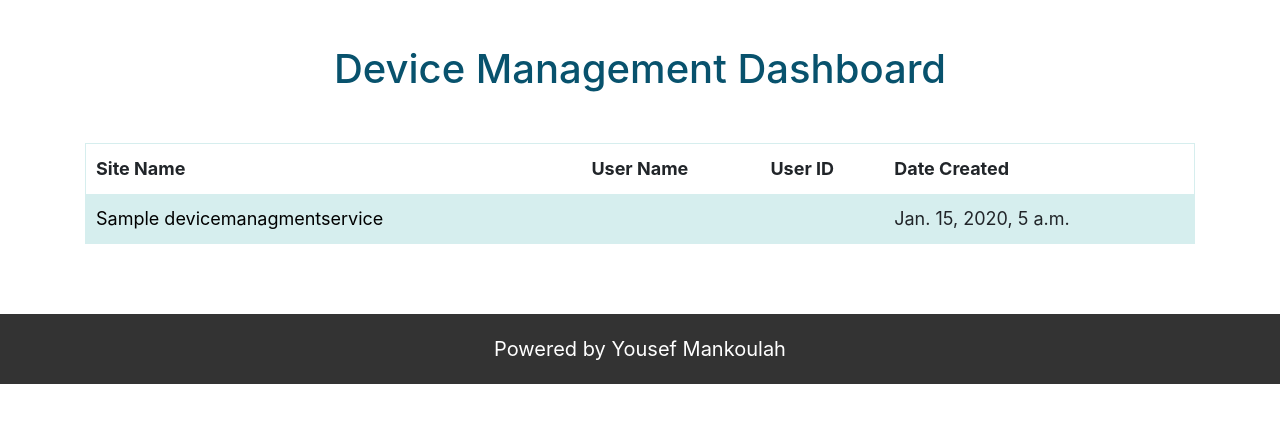
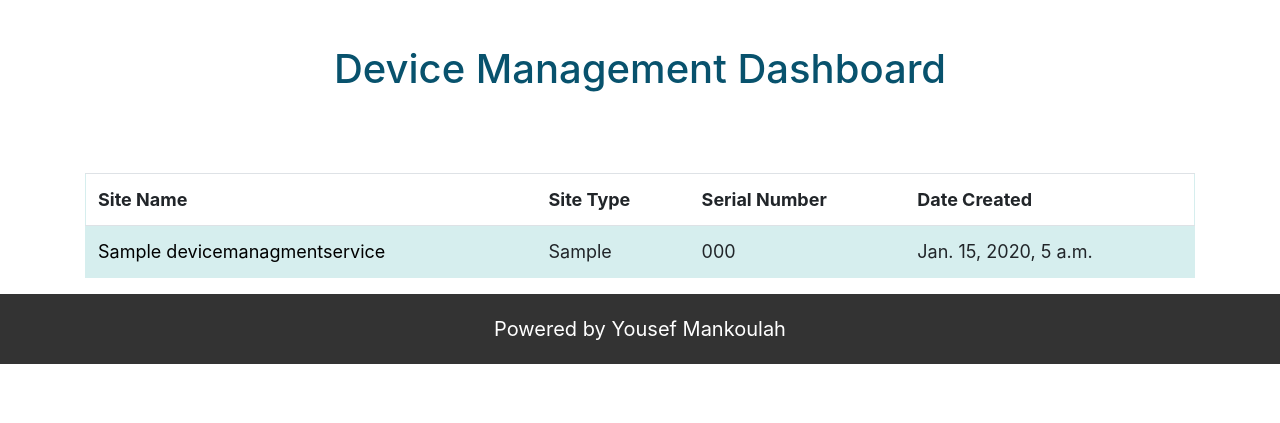
Before and after one commit to yousefmankoulah/QrGenerator_AudioCare, a Django app: page /homeAcessForDashboard/ in a window 1280 px wide. Shown: the part 95-518 px from the top of the page. Run offline with Django 4.2, Linux system fonts and the light colour scheme; a user stored in the database is signed in; tables that the repository leaves empty hold one stand-in row (values such as "Sample post"); some libraries are stand-ins or nearby versions.

Commit message:
Update dashboard.html

```diff
--- a/home/templates/dashboard.html
+++ b/home/templates/dashboard.html
@@ -37,29 +37,32 @@
                   font-size: 15px;
               }
           }
+
     </style>
 
 
     <div class="container">
         <h1 class="text-center">Device Management Dashboard</h1>
-        <table id="parent">
+    <div class="table-responsive">
+        <table id="parent" class="table">
             <tr>
 
                 <th>Site Name</th>
-                <th>User Name</th>
-                <th>User ID</th>
+                <th>Site Type</th>
+                <th>Serial Number</th>
                 <th>Date Created</th>
             </tr>
         {% for data in data %}
         <tr>
             <td><a href="{% url 'detail' data.id %}">{{data.site_name}}</a></td>
-            <td>{{data.user_name}}</td>
-            <td>{{data.user_number}}</td>
+            <td>{{data.site_type}}</td>
+            <td>{{data.serial_number}}</td>
             <td>{{data.created}}</td>
         </tr>
         {% endfor %}
         </table>
 
+    </div>
 
       {% if data.has_other_pages %}
   <ul class="pagination">
@@ -82,6 +85,6 @@
     {% endif %}
   </ul>
 {% endif %}
- </div>
+    </div>
 
 {% endblock %}
```
